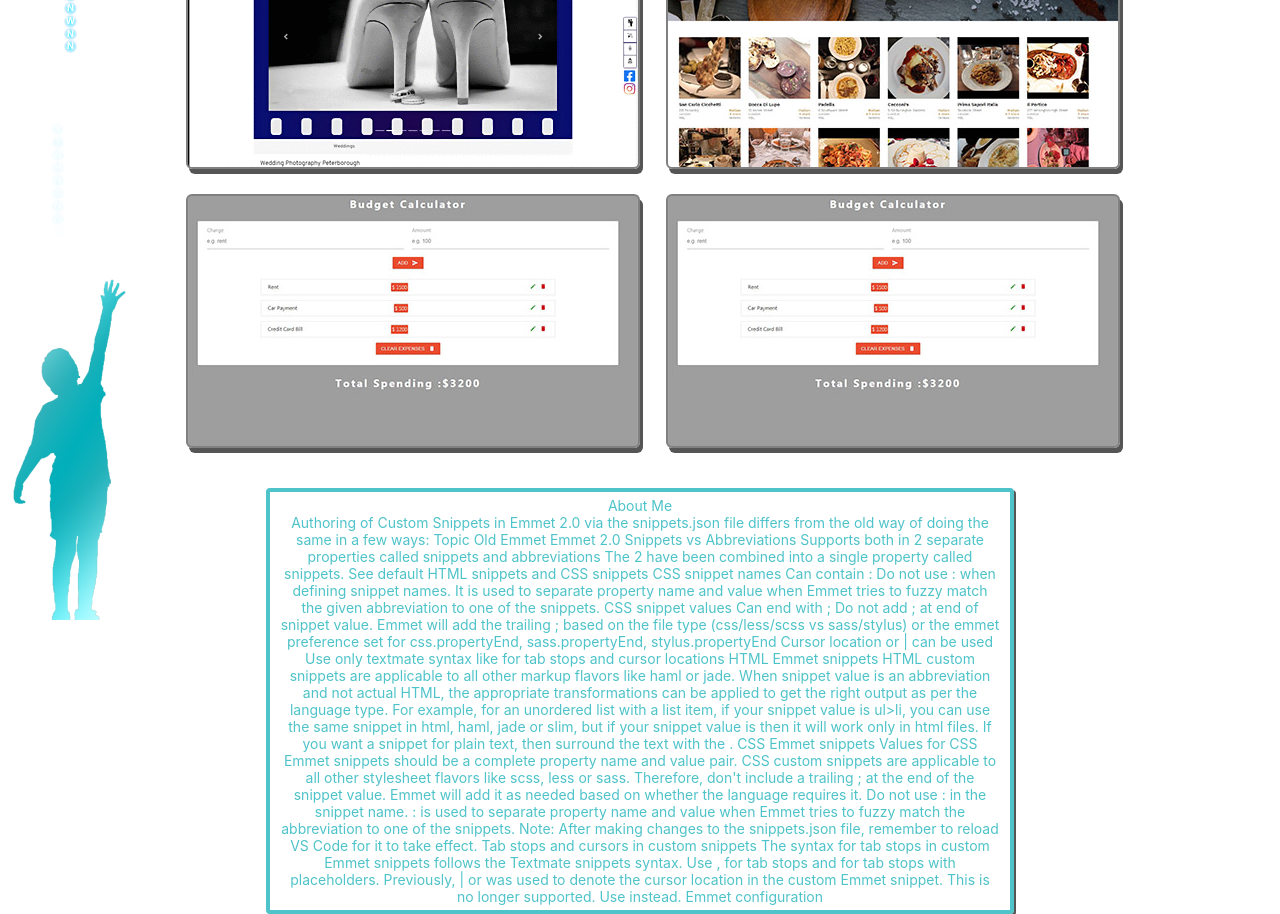
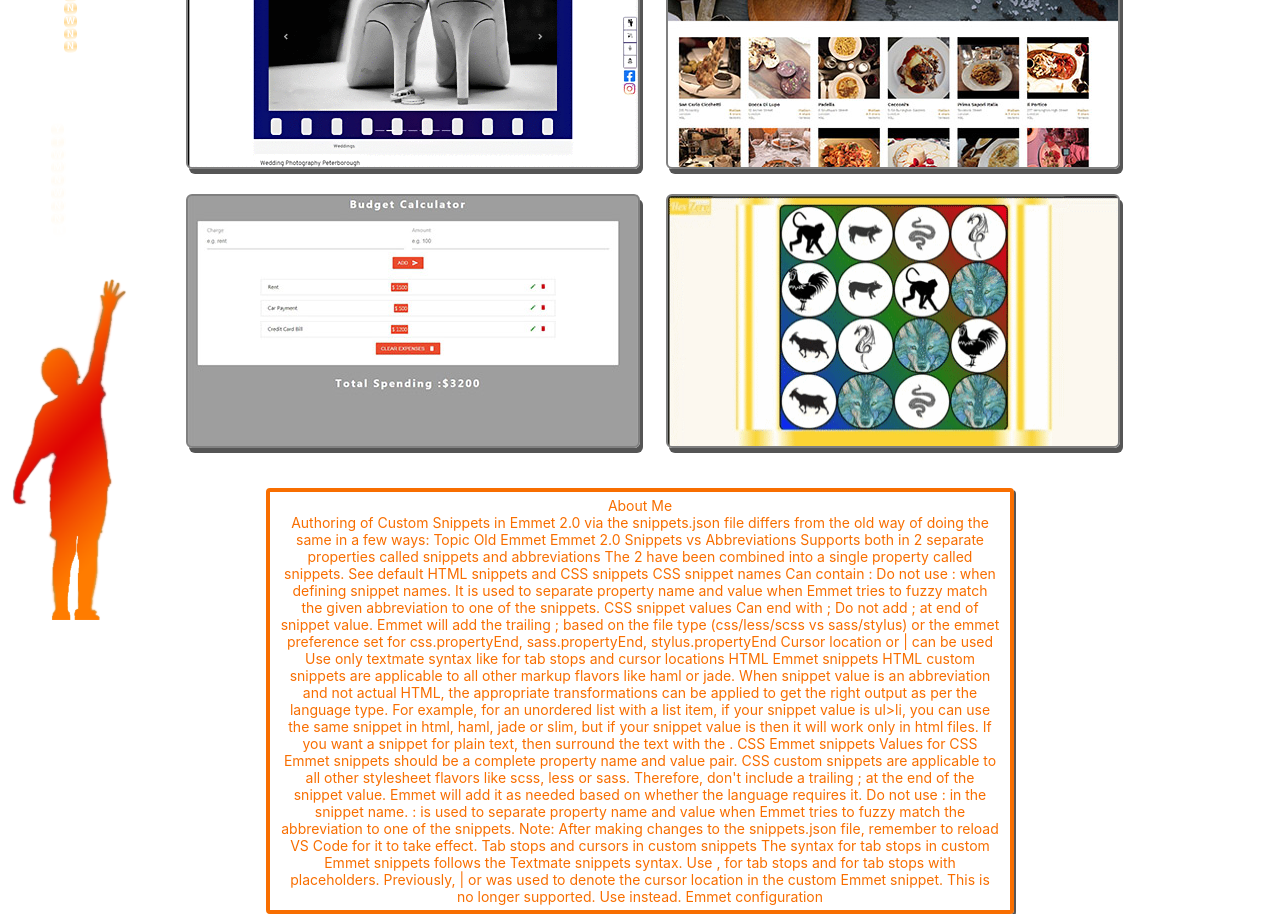
Before and after one commit to Hex-Zero/Mantas-Brasiunas-old, a React (Create React App) app: page / in a window 1280 px wide. Shown: the part 180-1094 px from the top of the page. Built offline with nearby package versions, Linux system fonts and the light colour scheme.

Commit message:
change color theme

```diff
--- /dev/null
+++ b/src/assets/About.js
@@ -0,0 +1,36 @@
+import React from "react"
+
+const About = () => {
+  return (
+    <p className="About">
+      About Me <br /> Authoring of Custom Snippets in Emmet 2.0 via the snippets.json file differs
+      from the old way of doing the same in a few ways: Topic Old Emmet Emmet 2.0 Snippets vs
+      Abbreviations Supports both in 2 separate properties called snippets and abbreviations The 2
+      have been combined into a single property called snippets. See default HTML snippets and CSS
+      snippets CSS snippet names Can contain : Do not use : when defining snippet names. It is used
+      to separate property name and value when Emmet tries to fuzzy match the given abbreviation to
+      one of the snippets. CSS snippet values Can end with ; Do not add ; at end of snippet value.
+      Emmet will add the trailing ; based on the file type (css/less/scss vs sass/stylus) or the
+      emmet preference set for css.propertyEnd, sass.propertyEnd, stylus.propertyEnd Cursor location
+      or | can be used Use only textmate syntax like for tab stops and cursor locations HTML Emmet
+      snippets HTML custom snippets are applicable to all other markup flavors like haml or jade.
+      When snippet value is an abbreviation and not actual HTML, the appropriate transformations can
+      be applied to get the right output as per the language type. For example, for an unordered
+      list with a list item, if your snippet value is ul>li, you can use the same snippet in html,
+      haml, jade or slim, but if your snippet value is then it will work only in html files. If you
+      want a snippet for plain text, then surround the text with the . CSS Emmet snippets Values for
+      CSS Emmet snippets should be a complete property name and value pair. CSS custom snippets are
+      applicable to all other stylesheet flavors like scss, less or sass. Therefore, don't include a
+      trailing ; at the end of the snippet value. Emmet will add it as needed based on whether the
+      language requires it. Do not use : in the snippet name. : is used to separate property name
+      and value when Emmet tries to fuzzy match the abbreviation to one of the snippets. Note: After
+      making changes to the snippets.json file, remember to reload VS Code for it to take effect.
+      Tab stops and cursors in custom snippets The syntax for tab stops in custom Emmet snippets
+      follows the Textmate snippets syntax. Use , for tab stops and for tab stops with placeholders.
+      Previously, | or was used to denote the cursor location in the custom Emmet snippet. This is
+      no longer supported. Use instead. Emmet configuration{" "}
+    </p>
+  )
+}
+
+export default About
--- a/src/components/Background.js
+++ b/src/components/Background.js
@@ -166,14 +166,14 @@ const Styled = styled.div`
 
   .box {
     color: white;
-    border-radius: 8px;
+    border-radius: 5px;
     width: 1vw;
     height: 1vw;
-    background: radial-gradient(
-      ellipse at center,
-      rgba(3, 228, 255, 1) 0%,
-      rgba(226, 238, 255, 1) 70%,
-      rgba(228, 240, 255, 1) 100%
+    background: linear-gradient(
+      355deg,
+      rgba(255, 255, 255, 0.5) 0%,
+      rgba(255, 165, 0, 0.5) 47%,
+      rgba(255, 255, 255, 0.5) 100%
     );
   }
   .fallFastest {
--- a/src/components/Projects.js
+++ b/src/components/Projects.js
@@ -4,6 +4,8 @@ import VideoCards from "./VideoCards"
 import vita from "../assets/vita.gif"
 import ravenouse from "../assets/ravenouse.jpg"
 import budget from "../assets/budget.jpg"
+import first from "../assets/first.gif"
+import About from "../assets/About"
 
 const Projects = () => {
   return (
@@ -12,46 +14,33 @@ const Projects = () => {
       <div className="fbox">
         <VideoCards
           url={vita}
-          title={"Fancy angel"}
+          title={"Vita Smile Photograpy"}
           content={"Red heared angel with Yellow wings"}
+          git="https://github.com/Hex-Zero/VitaSmilePhotography"
+          web="https://vita-smile-photography.uk/"
         />
         <VideoCards
           url={ravenouse}
-          title={"Fancy angel"}
+          title={"Ravenouse"}
           content={"Red heared angel with Yellow wings"}
+          git=""
+          web=""
         />
-        <VideoCards url={budget} title={"Blade and Soul"} content={"Action packed anime series"} />
-
-        <VideoCards url={budget} title={"Blade and Soul"} content={"Action packed anime series"} />
-        <p className="About">
-          About Me <br /> Authoring of Custom Snippets in Emmet 2.0 via the snippets.json file
-          differs from the old way of doing the same in a few ways: Topic Old Emmet Emmet 2.0
-          Snippets vs Abbreviations Supports both in 2 separate properties called snippets and
-          abbreviations The 2 have been combined into a single property called snippets. See default
-          HTML snippets and CSS snippets CSS snippet names Can contain : Do not use : when defining
-          snippet names. It is used to separate property name and value when Emmet tries to fuzzy
-          match the given abbreviation to one of the snippets. CSS snippet values Can end with ; Do
-          not add ; at end of snippet value. Emmet will add the trailing ; based on the file type
-          (css/less/scss vs sass/stylus) or the emmet preference set for css.propertyEnd,
-          sass.propertyEnd, stylus.propertyEnd Cursor location or | can be used Use only textmate
-          syntax like for tab stops and cursor locations HTML Emmet snippets HTML custom snippets
-          are applicable to all other markup flavors like haml or jade. When snippet value is an
-          abbreviation and not actual HTML, the appropriate transformations can be applied to get
-          the right output as per the language type. For example, for an unordered list with a list
-          item, if your snippet value is ul>li, you can use the same snippet in html, haml, jade or
-          slim, but if your snippet value is then it will work only in html files. If you want a
-          snippet for plain text, then surround the text with the . CSS Emmet snippets Values for
-          CSS Emmet snippets should be a complete property name and value pair. CSS custom snippets
-          are applicable to all other stylesheet flavors like scss, less or sass. Therefore, don't
-          include a trailing ; at the end of the snippet value. Emmet will add it as needed based on
-          whether the language requires it. Do not use : in the snippet name. : is used to separate
-          property name and value when Emmet tries to fuzzy match the abbreviation to one of the
-          snippets. Note: After making changes to the snippets.json file, remember to reload VS Code
-          for it to take effect. Tab stops and cursors in custom snippets The syntax for tab stops
-          in custom Emmet snippets follows the Textmate snippets syntax. Use , for tab stops and for
-          tab stops with placeholders. Previously, | or was used to denote the cursor location in
-          the custom Emmet snippet. This is no longer supported. Use instead. Emmet configuration{" "}
-        </p>
+        <VideoCards
+          url={budget}
+          title={"Budget Calculator"}
+          content={"Action packed anime series"}
+          git=""
+          web=""
+        />
+        <VideoCards
+          url={first}
+          title={"My First Website"}
+          content={"Action packed anime series"}
+          git=""
+          web=""
+        />
+        <About />
       </div>
     </Styled>
   )
@@ -64,10 +53,10 @@ const Title = styled.h1`
   margin-top: 10px;
   text-align: center;
   width: 190px;
-  border: solid 4px #4ec3c9;
+  border: solid 4px #f86e00;
   border-radius: 4px;
   padding: 5px 10px 7px 10px;
-  color: #4ec3c9;
+  color: #f86e00;
   text-shadow: 1px 1px gray;
   box-shadow: 2px 2px #555;
   &:hover {
@@ -83,10 +72,10 @@ const Styled = styled.div`
     margin-top: 40px;
     text-align: center;
     width: 720px;
-    border: solid 4px #4ec3c9;
+    border: solid 4px #f86e00;
     border-radius: 4px;
     padding: 5px 10px;
-    color: #4ec3c9;
+    color: #f86e00;
 
     box-shadow: 2px 2px #555;
     font-size: 14px;
--- a/src/components/VideoCards.js
+++ b/src/components/VideoCards.js
@@ -22,11 +22,13 @@ const VideoCards = ({ url, title, content, git, web }) => {
           <h1 className="title">{title}</h1>
           <p className="content">{content}</p>
           <div className="links">
-            <a className="git" href={git}>
+            <a className="web " href={web} target="__blank">
+              <FaGlobe />
+              <P>Web</P>
+            </a>
+            <a className="git" href={git} target="__blank">
               <FaGithub />
-            </a>
-            <a className="web" href={web}>
-              <FaGlobe />
+              <P>Git</P>
             </a>
           </div>
         </Slide>
@@ -53,17 +55,16 @@ const slideout = keyframes`
 
 `
 const Slide = styled.div`
-  color: White;
+  color: #f86e00;
   margin-left: 100%;
-  text-shadow: 1px 1px red;
+  text-shadow: 2px 1px black;
   background-image: url(${slide1});
-  background-size: 100% 101%;
+  background-size: 100%;
   width: 100%;
   height: 100%;
   position: relative;
   animation: ${props => props.animation} 1.5s ease forwards;
 `
-
 const Video = styled.div`
   width: 100%;
   height: 100%;
@@ -72,12 +73,20 @@ const Video = styled.div`
   background-repeat: no-repeat;
   background-size: 100% 100%;
 `
+const P = styled.p`
+  font-size: 12px;
+`
 
 const Stlyed = styled.div`
   a {
+    display: flex;
+    margin-left: 5px;
     color: white;
     text-decoration: none;
-    font-size: 30px;
+    font-size: 27px;
+    &:hover {
+      color: #fdefef;
+    }
   }
   .card {
     margin-right: 0;
@@ -89,13 +98,21 @@ const Stlyed = styled.div`
     z-index: 1;
   }
   .links {
+    display: flex;
     position: absolute;
     bottom: 10px;
-    right: 160px;
+    right: 240px;
   }
   .web {
     margin-left: 20px;
   }
+
+  @media only screen and (max-width: 600px) {
+    .links {
+      bottom: 5px;
+      right: 180px;
+    }
+  }
 `
 
 export default VideoCards
```
Also changed, not shown: src/assets/first.gif (added), src/assets/reach.png.
